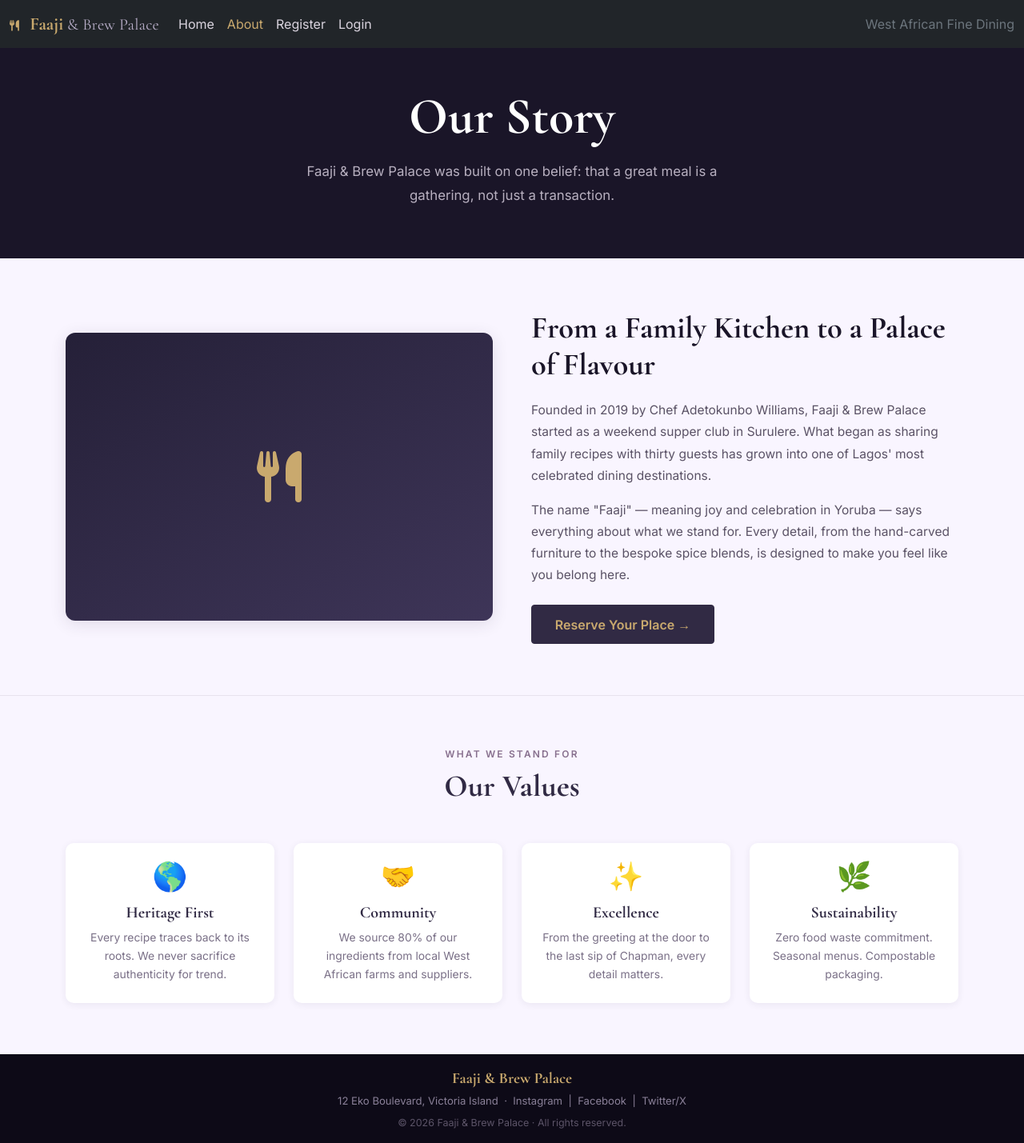
After one commit to Emmy-Dare274/faaji-brew-palace, a Django app: page /about/ in a window 1280 px wide. The commit adds this page. Shown: the whole page at 80% size. Run offline with Django 5.2, Linux system fonts and the light colour scheme; data that the repository does not hold is empty.

Commit message:
feat(pages): build about page with story, Cloudinary image tested and setup and values grid - issues closes #8

```diff
--- a/about/urls.py
+++ b/about/urls.py
@@ -1,11 +1,10 @@
-# URL patterns for the about app.
-# The homepage is served at the root URL.
-
 from django.urls import path
 from . import views
+
 
 app_name = "about"
 
 urlpatterns = [
     path("", views.index, name="index"),
+    path("about/", views.about, name="about"),
 ]
--- a/about/views.py
+++ b/about/views.py
@@ -1,7 +1,17 @@
 from django.shortcuts import render
+from bookings.models import Restaurant
 
-# Create your views here.
 
 def index(request):
     """Render the homepage."""
     return render(request, "index.html")
+
+
+def about(request):
+    """
+    Render the About page.
+    Fetches the first Restaurant record so the Cloudinary image,
+    description, and contact details are driven from the database.
+    """
+    restaurant = Restaurant.objects.last()
+    return render(request, "about.html", {"restaurant": restaurant})
--- a/static/css/style.css
+++ b/static/css/style.css
@@ -538,3 +538,128 @@ footer.footer {
 .features-section .section-heading {
     color: #1A1528;
 }
+
+/* About page */
+
+.about-hero {
+    background-color: #1A1528;
+    min-height: 260px;
+}
+
+.about-hero-heading {
+    font-family: 'Cormorant Garamond', serif;
+    font-size: clamp(2.6rem, 5vw, 4rem);
+    font-weight: 700;
+    color: #ffffff;
+    margin-bottom: 1rem;
+}
+
+.about-hero-sub {
+    font-family: 'Inter', sans-serif;
+    font-size: 1.05rem;
+    line-height: 1.75;
+    color: #B8B0C0;
+    max-width: 580px;
+}
+
+.about-story-section {
+    background-color: #F9F5FF;
+}
+
+.about-story-img {
+    width: 100%;
+    border-radius: 12px;
+    display: block;
+    object-fit: cover;
+    max-height: 420px;
+    box-shadow: 0 4px 20px rgba(49, 42, 68, 0.12);
+}
+
+/* Shown when no Cloudinary image has been uploaded yet */
+.about-img-placeholder {
+    width: 100%;
+    height: 360px;
+    border-radius: 12px;
+    background: linear-gradient(150deg, #252038 0%, #3E3558 100%);
+    box-shadow: 0 4px 20px rgba(49, 42, 68, 0.12);
+}
+
+.about-placeholder-icon {
+    font-size: 4rem;
+    color: #C9A96E;
+}
+
+.about-story-heading {
+    font-family: 'Cormorant Garamond', serif;
+    font-size: clamp(1.8rem, 3vw, 2.4rem);
+    font-weight: 700;
+    color: #1A1528;
+    line-height: 1.2;
+    margin-bottom: 1.25rem;
+}
+
+.about-story-text {
+    font-family: 'Inter', sans-serif;
+    font-size: 0.97rem;
+    line-height: 1.75;
+    color: #5a5265;
+    margin-bottom: 1rem;
+}
+
+/* Dark filled button with gold text — matches wireframe CTA style */
+.btn-about-cta {
+    background-color: #312A44;
+    border-color: #312A44;
+    color: #C9A96E;
+    font-family: 'Inter', sans-serif;
+    font-weight: 600;
+    padding: 0.7rem 1.8rem;
+    border-radius: 4px;
+    display: inline-block;
+    transition: background-color 0.2s ease;
+}
+
+.btn-about-cta:hover,
+.btn-about-cta:focus {
+    background-color: #1A1528;
+    border-color: #1A1528;
+    color: #C9A96E;
+}
+
+.values-section {
+    background-color: #F9F5FF;
+    border-top: 1px solid rgba(136, 112, 142, 0.15);
+}
+
+.value-card {
+    background-color: #ffffff;
+    border-radius: 10px;
+    box-shadow: 0 2px 10px rgba(49, 42, 68, 0.07);
+    transition: box-shadow 0.25s ease, transform 0.25s ease;
+}
+
+.value-card:hover {
+    box-shadow: 0 6px 20px rgba(49, 42, 68, 0.13);
+    transform: translateY(-3px);
+}
+
+.value-icon {
+    font-size: 2.2rem;
+    line-height: 1;
+}
+
+.value-title {
+    font-family: 'Cormorant Garamond', serif;
+    font-size: 1.25rem;
+    font-weight: 700;
+    color: #312A44;
+    margin-bottom: 0.5rem;
+}
+
+.value-text {
+    font-family: 'Inter', sans-serif;
+    font-size: 0.87rem;
+    line-height: 1.65;
+    color: #7A7087;
+    margin-bottom: 0;
+}
--- /dev/null
+++ b/templates/about.html
@@ -0,0 +1,132 @@
+{% extends "base.html" %}
+{% load static %}
+
+{% block content %}
+
+<!-- Dark header matching the homepage hero colour -->
+<section class="about-hero d-flex align-items-center justify-content-center"
+         aria-labelledby="about-heading">
+    <div class="container text-center py-5">
+        <h1 id="about-heading" class="about-hero-heading">Our Story</h1>
+        <p class="about-hero-sub mx-auto">
+            Faaji &amp; Brew Palace was built on one belief: that a great meal
+            is a gathering, not just a transaction.
+        </p>
+    </div>
+</section>
+
+
+<!-- Story section: image left, text right -->
+<section class="about-story-section py-5" aria-labelledby="story-heading">
+    <div class="container py-3">
+        <div class="row align-items-center g-5">
+
+            <!-- Cloudinary image from the Restaurant model, with a fallback -->
+            <div class="col-12 col-md-6">
+                {% if restaurant and restaurant.image %}
+                <img src="{{ restaurant.image.url }}"
+                     onerror="this.style.display='none'"
+                     alt="Inside the Faaji and Brew Palace dining room"
+                     class="about-story-img">
+                {% else %}
+                <div class="about-img-placeholder d-flex align-items-center
+                            justify-content-center">
+                    <i class="fas fa-utensils about-placeholder-icon"
+                       aria-hidden="true"></i>
+                </div>
+                {% endif %}
+            </div>
+
+            <!-- Story text and CTA -->
+            <div class="col-12 col-md-6">
+                <h2 id="story-heading" class="about-story-heading">
+                    From a Family Kitchen to a Palace of Flavour
+                </h2>
+                <p class="about-story-text">
+                    Founded in 2019 by Chef Adetokunbo Williams, Faaji &amp; Brew Palace
+                    started as a weekend supper club in Surulere. What began as
+                    sharing family recipes with thirty guests has grown into one of
+                    Lagos' most celebrated dining destinations.
+                </p>
+                <p class="about-story-text">
+                    The name "Faaji" — meaning joy and celebration in Yoruba —
+                    says everything about what we stand for. Every detail, from
+                    the hand-carved furniture to the bespoke spice blends, is
+                    designed to make you feel like you belong here.
+                </p>
+                {% if user.is_authenticated %}
+                <a href="/bookings/make-booking/" class="btn btn-about-cta mt-2">
+                    Reserve Your Place &rarr;
+                </a>
+                {% else %}
+                <a href="{% url 'account_signup' %}" class="btn btn-about-cta mt-2">
+                    Reserve Your Place &rarr;
+                </a>
+                {% endif %}
+            </div>
+
+        </div>
+    </div>
+</section>
+
+
+<!-- Values grid: four cards -->
+<section class="values-section py-5" aria-labelledby="values-heading">
+    <div class="container py-3">
+
+        <p class="section-eyebrow text-center">What We Stand For</p>
+        <h2 id="values-heading" class="section-heading text-center mb-5">
+            Our Values
+        </h2>
+
+        <div class="row g-4">
+
+            <div class="col-6 col-md-3">
+                <div class="value-card text-center p-4 h-100">
+                    <div class="value-icon mb-3" aria-hidden="true">&#127758;</div>
+                    <h3 class="value-title">Heritage First</h3>
+                    <p class="value-text">
+                        Every recipe traces back to its roots. We never sacrifice
+                        authenticity for trend.
+                    </p>
+                </div>
+            </div>
+
+            <div class="col-6 col-md-3">
+                <div class="value-card text-center p-4 h-100">
+                    <div class="value-icon mb-3" aria-hidden="true">&#129309;</div>
+                    <h3 class="value-title">Community</h3>
+                    <p class="value-text">
+                        We source 80% of our ingredients from local West African
+                        farms and suppliers.
+                    </p>
+                </div>
+            </div>
+
+            <div class="col-6 col-md-3">
+                <div class="value-card text-center p-4 h-100">
+                    <div class="value-icon mb-3" aria-hidden="true">&#10024;</div>
+                    <h3 class="value-title">Excellence</h3>
+                    <p class="value-text">
+                        From the greeting at the door to the last sip of Chapman,
+                        every detail matters.
+                    </p>
+                </div>
+            </div>
+
+            <div class="col-6 col-md-3">
+                <div class="value-card text-center p-4 h-100">
+                    <div class="value-icon mb-3" aria-hidden="true">&#127807;</div>
+                    <h3 class="value-title">Sustainability</h3>
+                    <p class="value-text">
+                        Zero food waste commitment. Seasonal menus.
+                        Compostable packaging.
+                    </p>
+                </div>
+            </div>
+
+        </div>
+    </div>
+</section>
+
+{% endblock %}
--- a/templates/base.html
+++ b/templates/base.html
@@ -1,6 +1,7 @@
 {% load static %}
 
 {% url 'about:index' as home_url %}
+{% url 'about:about' as about_url %}
 {% url 'account_login' as login_url %}
 {% url 'account_signup' as signup_url %}
 {% url 'account_logout' as logout_url %}
@@ -48,6 +49,10 @@
                     <li class="nav-item">
                         <a class="nav-link {% if request.path == home_url %}active{% endif %}"
                             href="{% url 'about:index' %}">Home</a>
+                    </li>
+                    <li class="nav-item">
+                        <a class="nav-link {% if request.path == about_url %}active{% endif %}"
+                            href="{% url 'about:about' %}">About</a>
                     </li>
                     {% if user.is_authenticated %}
                     <li class="nav-item">
```
